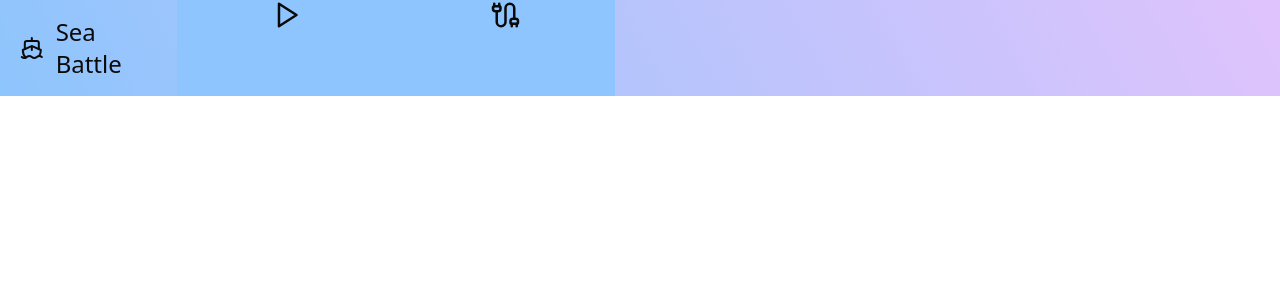
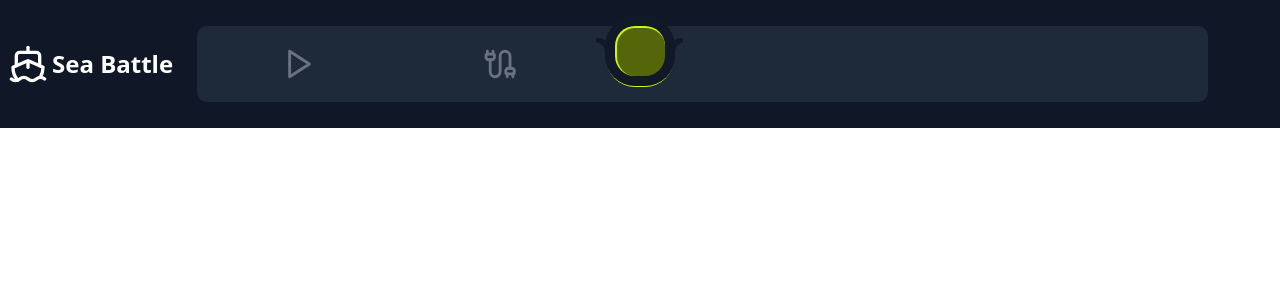
Before and after one commit to B1aho/battleship-online, a React (Vite) app in the folder apps/web/: page / in a window 1280 px wide. Shown: the top 300 px of the page. Built offline with nearby package versions, Linux system fonts and the light colour scheme.

Commit message:
Add light bubble style to marker

```diff
--- a/apps/web/src/components/Header/Header.tsx
+++ b/apps/web/src/components/Header/Header.tsx
@@ -30,12 +30,12 @@ export const Header = () => {
                     ? "none"
                     : "left 300ms ease-in-out, width 300ms ease-in-out";
 
-                markerRef.current.style.left = `${anchor.offsetLeft}px`;
-                markerRef.current.style.width = `${anchor.offsetWidth}px`;
+                markerRef.current.style.left = `${anchor.getBoundingClientRect().left + (anchor.getBoundingClientRect().width / 2)}px`;
+                //markerRef.current.style.width = `${anchor.offsetWidth}px`;
 
                 // Центрируем по оси Y
                 markerRef.current.style.top = `${anchor.offsetTop + anchor.offsetHeight / 2}px`;
-                markerRef.current.style.transform = "translateY(-90%)"; // Центрируем
+                markerRef.current.style.transform = "translateY(-110%)"; // Центрируем
 
                 markerRef.current.style.opacity = "1";
                 // После первого вычисления позиций включаем transition
@@ -52,17 +52,17 @@ export const Header = () => {
     }, [anchor, disableTransition]);
 
     return (
-        <nav className="flex w-full h-[6rem] gap-2 relative items-center header-bg px-2 select-none">
-            <span className="flex text-2xl justify-center items-center mr-4 z-10">
-                <Ship width={55} />
-                <span>{t("logo")}</span>
+        <nav className="flex w-full h-[8rem] gap-2 relative items-center bg-gray-900 px-2 select-none text-white">
+            <span className="flex gap-1 text-2xl justify-center items-center mr-4 z-10">
+                <Ship size={40} />
+                <span className="font-bold">{t("logo")}</span>
             </span>
-            <ul className="flex items-center w-full h-full">
+            <ul className="flex items-center w-[80%] h-[60%] rounded-lg bg-gray-800">
                 {
                     links.map((link, idx) => {
                         return (
-                            <li className="list-none text-lg w-[20%] h-full bg-blue-300">
-                                <NavLink className="z-10 h-full relative" to={link.to} ref={linkRefs.current[idx]} key={link.key}>
+                            <li className="list-none text-lg w-[20%] h-full">
+                                <NavLink className="flex items-center text-gray-500 z-10 group h-full relative" to={link.to} ref={linkRefs.current[idx]} key={link.key}>
                                     {({ isActive }) => {
                                         return (
                                             <NavTab
@@ -79,7 +79,7 @@ export const Header = () => {
                     })
                 }
                 <div
-                    className="absolute opacity-0 top-[20%] z-[1] w-11 h-14 before:content-[''] before:absolute before:top-[20%] before:left-[50%] before:-translate-x-1/2 before:w-[40px] before:h-10 before:rounded-[8px] before:bg-white before:shadow-[0_0_0_10px_rgb(255,255,255),0_0_20px_rgb(255,255,255),0_0_40px_#fff,0_0_80px_#fff,0_0_160px_rgb(58,134,255)]"
+                    className="absolute top-[20%] left-[50%] -translate-x-1/2 w-[50px] h-[50px] border-t-(--light-yellow) border-t-2 border-l-(--light-yellow) border-l-2 rounded-[20px] bg-(--dark-yellow) shadow-[0_0_0_10px_rgb(17,24,39),0_2px_0_9px_var(--light-yellow)] before:absolute before:top-[30%] before:-left-[46%] before:w-[10px] before:h-[10px] before:bg-transparent before:rounded-tr-lg before:shadow-[3px_-2px_0_2px_rgb(17,24,39)] after:absolute after:top-[30%] after:-right-[41%] after:w-[10px] after:h-[10px] after:bg-transparent after:rounded-tl-lg after:shadow-[-3px_-3px_0px_1px_rgb(17,24,39)]"
                     ref={markerRef}
                     id="marker">
                 </div>
--- a/apps/web/src/components/Header/NavTab.tsx
+++ b/apps/web/src/components/Header/NavTab.tsx
@@ -15,7 +15,7 @@ export const NavTab = ({ text, isActive, setAnchor, Icon }: INavTab) => {
 
     return (
         <>
-            {Icon && <Icon size={30} className={"z-10 flex-1 w-full transition-all duration-300 hover:text-amber-300 hover:shadow-amber-300 " + (isActive ? "text-amber-300 shadow-amber-300 -translate-y-5" : "")} />}
+            {Icon && <Icon size={34} className={"z-10 flex-1 w-full transition-all duration-300 group-hover:text-(--light-yellow) group-hover:drop-shadow-[0_0px_9px_rgb(252,211,77)] " + (isActive ? " text-(--light-yellow) drop-shadow-[0_0px_9px_rgb(252,211,77)] -translate-y-8" : "")} />}
             <span className="absolute opacity-0 h-full w-full text-center">{text}</span>
         </>
     );
--- a/apps/web/src/index.css
+++ b/apps/web/src/index.css
@@ -2,6 +2,8 @@
 
 :root {
     --cell-size: 40px;
+    --dark-yellow: #55650a;
+    --light-yellow: #c7f80d;
   }
     @media (max-width: 480px) {
     :root {
@@ -15,6 +17,8 @@ html, body, #root {
 }
 
 .header-bg {
-  background-color: #8EC5FC;
-  background-image: linear-gradient(62deg, #8EC5FC 0%, #E0C3FC 100%);
+  background: #ff4b1f;  /* fallback for old browsers */
+background: -webkit-linear-gradient(to right, #1fddff, #ff4b1f);  /* Chrome 10-25, Safari 5.1-6 */
+background: linear-gradient(to right, #1fddff, #ff4b1f); /* W3C, IE 10+/ Edge, Firefox 16+, Chrome 26+, Opera 12+, Safari 7+ */
+
 }
```
